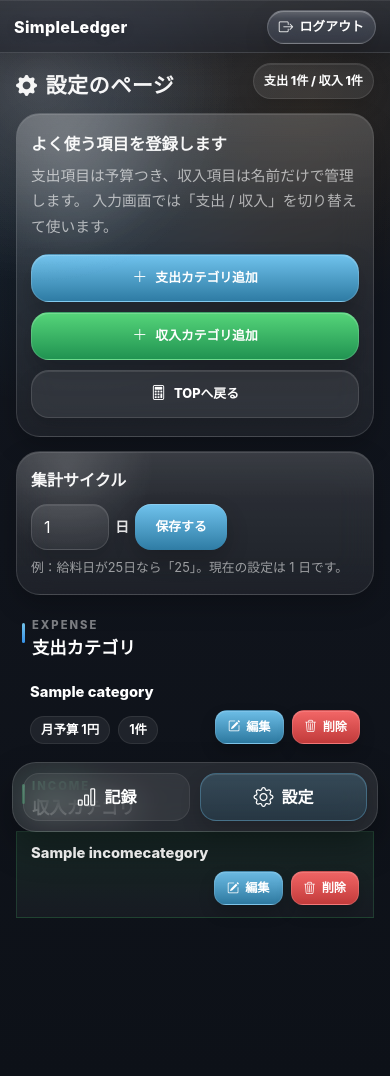
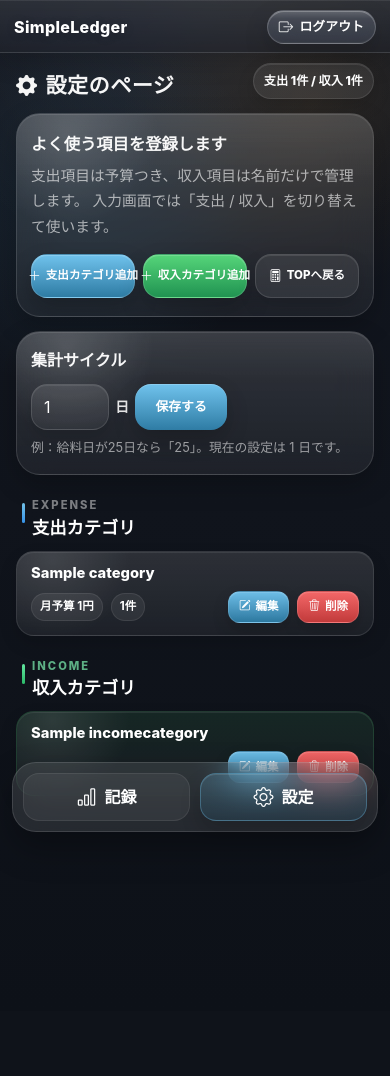
Before and after one commit to yukiakimori0317-art/simpleledger, a Django app: page /categories/ in a window 390 px wide. After the commit the page ends 832 px from the top, so only its background shows below. Run offline with Django 5.2, Linux system fonts and the light colour scheme; a user stored in the database is signed in; tables that the repository leaves empty hold one stand-in row (values such as "Sample post").

Commit message:
設定横並び

```diff
--- a/kakeibo/templates/kakeibo/category_list.html
+++ b/kakeibo/templates/kakeibo/category_list.html
@@ -14,7 +14,6 @@
                         <i class="bi bi-gear-fill"></i>
                         <span>設定のページ</span>
                     </h1>
-
                 </div>
                 <div class="count-chip">
                     支出 {{ category_count }}件 / 収入 {{ income_category_count }}件
@@ -27,6 +26,7 @@
                     支出項目は予算つき、収入項目は名前だけで管理します。
                     入力画面では「支出 / 収入」を切り替えて使います。
                 </div>
+
                 <div class="hero-actions">
                     <a href="{% url 'kakeibo:category_create' %}" class="btn-add-main">
                         <i class="bi bi-plus-lg"></i>
@@ -130,8 +130,7 @@
                     <div class="category-name">{{ category.name }}</div>
 
                     <div class="category-bottom-row">
-        <div class="category-meta compact-meta">
-        </div>
+                        <div class="category-meta compact-meta"></div>
 
                         <div class="category-actions compact-actions">
                             <a href="{% url 'kakeibo:income_category_edit' category.pk %}" class="btn-action btn-edit btn-edit-income">
@@ -367,6 +366,24 @@
         transform: translateY(1px);
     }
 
+    .hero-actions .btn-add-main,
+    .hero-actions .btn-back-soft {
+        width: 100%;
+        display: inline-flex;
+        align-items: center;
+        justify-content: center;
+        text-align: center;
+        min-height: 46px;
+        padding: 0 10px;
+        font-size: 0.82rem;
+        border-radius: 16px;
+    }
+
+    .hero-actions .btn-add-main span,
+    .hero-actions .btn-back-soft span {
+        white-space: nowrap;
+    }
+
     .section-card {
         padding: 16px 14px;
         margin-bottom: 18px;
@@ -467,50 +484,9 @@
         transform: translateY(1px);
     }
 
-    .section-label-wrap {
-        display: flex;
-        align-items: center;
-        justify-content: space-between;
-        gap: 10px;
-        margin: 18px 4px 10px;
-    }
-
-    .section-label-income {
-        margin-top: 22px;
-    }
-
-    .section-label-main {
-        font-size: 1rem;
-        font-weight: 800;
-        color: #fff;
-    }
-
-    .section-label-sub {
-        font-size: 0.8rem;
-        font-weight: 700;
-        color: rgba(255, 255, 255, 0.56);
-    }
-
     .category-list {
         display: grid;
         gap: 12px;
-    }
-
-    .category-row {
-        display: flex;
-        align-items: center;
-        justify-content: space-between;
-        gap: 10px;
-        padding: 10px 12px;
-        border-radius: 16px;
-        background:
-            linear-gradient(180deg, rgba(255, 255, 255, 0.12), rgba(255, 255, 255, 0.06));
-        border: 1px solid rgba(255, 255, 255, 0.10);
-        box-shadow:
-            inset 0 1px 0 rgba(255, 255, 255, 0.08),
-            0 8px 18px rgba(0, 0, 0, 0.14);
-        position: relative;
-        overflow: hidden;
     }
 
     .category-item::before {
@@ -522,23 +498,23 @@
         pointer-events: none;
     }
 
+    .category-item {
+        position: relative;
+        overflow: hidden;
+        padding: 12px 14px;
+        border-radius: 18px;
+        background:
+            linear-gradient(180deg, rgba(255, 255, 255, 0.12), rgba(255, 255, 255, 0.06));
+        border: 1px solid rgba(255, 255, 255, 0.10);
+        box-shadow:
+            inset 0 1px 0 rgba(255, 255, 255, 0.08),
+            0 8px 18px rgba(0, 0, 0, 0.14);
+    }
+
     .income-item {
         background:
             linear-gradient(180deg, rgba(87, 217, 124, 0.10), rgba(255, 255, 255, 0.04));
         border: 1px solid rgba(87, 217, 124, 0.16);
-    }
-
-    .category-row {
-        position: relative;
-        z-index: 1;
-        display: flex;
-        align-items: center;
-        gap: 12px;
-    }
-
-    .category-main {
-        flex: 1;
-        min-width: 0;
     }
 
     .category-name {
@@ -549,16 +525,19 @@
         word-break: break-word;
     }
 
-    .category-item {
-    padding: 12px 14px;
-}
-
     .category-bottom-row {
         margin-top: 8px;
         display: flex;
         align-items: center;
         justify-content: space-between;
         gap: 10px;
+    }
+
+    .category-meta {
+        margin-top: 6px;
+        display: flex;
+        flex-wrap: wrap;
+        gap: 8px;
     }
 
     .compact-meta {
@@ -568,6 +547,31 @@
         gap: 8px;
         flex: 1;
         min-width: 0;
+    }
+
+    .meta-chip {
+        display: inline-flex;
+        align-items: center;
+        justify-content: center;
+        min-height: 28px;
+        padding: 0 10px;
+        border-radius: 999px;
+        background: rgba(255, 255, 255, 0.07);
+        border: 1px solid rgba(255, 255, 255, 0.08);
+        color: #fff;
+        font-size: 0.78rem;
+        font-weight: 700;
+        line-height: 1.25;
+        white-space: nowrap;
+        overflow: hidden;
+        text-overflow: ellipsis;
+    }
+
+    .category-actions {
+        display: flex;
+        gap: 8px;
+        flex-shrink: 0;
+        align-items: center;
     }
 
     .compact-actions {
@@ -595,91 +599,22 @@
         transition: transform 0.12s ease, opacity 0.12s ease;
     }
 
-    .category-meta {
-        margin-top: 6px;
-        display: flex;
-        flex-wrap: wrap;
-        gap: 8px;
+    .btn-action:active {
+        transform: translateY(1px);
     }
 
-    .meta-chip {
-        display: inline-flex;
-        align-items: center;
-        justify-content: center;
-        min-height: 28px;
-        padding: 0 10px;
-        border-radius: 999px;
-        background: rgba(255, 255, 255, 0.07);
-        border: 1px solid rgba(255, 255, 255, 0.08);
-        color: rgba(255, 255, 255, 0.78);
-        font-size: 0.78rem;
-        font-weight: 700;
-        color: #fff;
-        line-height: 1.25;
-        white-space: nowrap;
-        overflow: hidden;
-        text-overflow: ellipsis;
+    .btn-edit,
+    .btn-edit-income {
+        background:
+            linear-gradient(180deg, rgba(114, 198, 241, 0.95), rgba(47, 126, 167, 0.95));
+        color: #ffffff;
     }
 
-    .category-sub {
-        font-size: 0.72rem;
-        color: rgba(255, 255, 255, 0.6);
-        margin-top: 2px;
-        line-height: 1.4;
-    }
-
-    .income-chip {
-        background: rgba(87, 217, 124, 0.12);
-        border-color: rgba(87, 217, 124, 0.18);
-        color: #d7ffe2;
-    }
-
-    .category-actions {
-    display: flex;
-    gap: 8px;
-    flex-shrink: 0;
-    align-items: center;
-}
-
-    .mini-edit-btn,
-    .mini-delete-btn {
-        display: inline-flex;
-        align-items: center;
-        justify-content: center;
-        height: 30px;
-        padding: 0 10px;
-        border-radius: 10px;
-        font-size: 0.72rem;
-        font-weight: 700;
-        text-decoration: none;
-        color: #fff;
-        border: 1px solid rgba(255, 255, 255, 0.10);
-        box-shadow:
-            inset 0 1px 0 rgba(255, 255, 255, 0.10),
-            0 6px 14px rgba(0, 0, 0, 0.14);
-    }
-
-    .mini-edit-btn {
-        background: rgba(90, 200, 250, 0.18);
-    }
-
-    .btn-edit-income {
-        background:
-            linear-gradient(180deg, rgba(87, 217, 124, 0.95), rgba(33, 150, 83, 0.95));
-    }
-
-    .btn-delete {
-        background:
-            linear-gradient(180deg, rgba(255, 107, 107, 0.95), rgba(204, 61, 61, 0.95));
-    }
-
+    .btn-delete,
     .btn-delete-income {
         background:
             linear-gradient(180deg, rgba(255, 107, 107, 0.95), rgba(204, 61, 61, 0.95));
-    }
-
-    .btn-action:active {
-        transform: translateY(1px);
+        color: #ffffff;
     }
 
     .empty-card {
@@ -773,65 +708,6 @@
             0 10px 20px rgba(0, 0, 0, 0.18);
     }
 
-    @media (max-width: 420px) {
-        .page-title {
-            font-size: 1.32rem;
-        }
-
-        .hero-card,
-        .section-card {
-            padding-left: 14px;
-            padding-right: 14px;
-        }
-
-        .cycle-inline-row {
-            gap: 6px;
-        }
-
-        .cycle-input-wrap {
-            width: 78px;
-        }
-
-        .cycle-day-label {
-            font-size: 0.88rem;
-        }
-
-        .btn-save-cycle {
-            min-width: 92px;
-            font-size: 0.8rem;
-            padding: 0 10px;
-        }
-
-        .category-row {
-            align-items: center;
-        }
-
-        .category-name {
-            font-size: 0.92rem;
-        }
-
-        .category-sub {
-            font-size: 0.7rem;
-        }
-
-        .mini-edit-btn,
-        .mini-delete-btn {
-            min-height: 32px;
-            padding: 0 9px;
-            font-size: 0.74rem;
-        }
-
-        .hero-actions {
-            display: grid;
-            grid-template-columns: 1fr;
-        }
-
-        .count-chip {
-            font-size: 0.76rem;
-            padding: 0 10px;
-        }
-    }
-
     .page-title-with-icon {
         display: inline-flex;
         align-items: center;
@@ -875,39 +751,77 @@
         line-height: 1.2;
     }
 
-/* 収入だけちょっと色変える */
     .income-heading .section-kicker {
         color: rgba(120, 230, 170, 0.75);
     }
 
+    @media (max-width: 420px) {
+        .page-title {
+            font-size: 1.32rem;
+        }
+
+        .hero-card,
+        .section-card {
+            padding-left: 14px;
+            padding-right: 14px;
+        }
+
+        .count-chip {
+            font-size: 0.76rem;
+            padding: 0 10px;
+        }
+
+        .cycle-inline-row {
+            gap: 6px;
+        }
+
+        .cycle-input-wrap {
+            width: 78px;
+        }
+
+        .cycle-day-label {
+            font-size: 0.88rem;
+        }
+
+        .btn-save-cycle {
+            min-width: 92px;
+            font-size: 0.8rem;
+            padding: 0 10px;
+        }
+
+        .hero-actions {
+            grid-template-columns: repeat(3, minmax(0, 1fr));
+            gap: 8px;
+        }
+
         .hero-actions .btn-add-main,
         .hero-actions .btn-back-soft {
-    width: 100%;
-    display: inline-flex;
-    align-items: center;
-    justify-content: center;
-    text-align: center;
+            min-height: 44px;
+            padding: 0 8px;
+            font-size: 0.72rem;
+            gap: 5px;
         }
 
-.hero-actions .btn-add-main span,
-.hero-actions .btn-back-soft span {
-    white-space: nowrap;
+        .hero-actions .btn-add-main i,
+        .hero-actions .btn-back-soft i {
             font-size: 0.8rem;
         }
 
-.btn-edit,
-.btn-edit-income {
-    background:
-        linear-gradient(180deg, rgba(114, 198, 241, 0.95), rgba(47, 126, 167, 0.95));
-    color: #ffffff;
+        .category-name {
+            font-size: 0.92rem;
         }
 
-.btn-delete,
-.btn-delete-income {
-    background:
-        linear-gradient(180deg, rgba(255, 107, 107, 0.95), rgba(204, 61, 61, 0.95));
-    color: #ffffff;
+        .meta-chip {
+            font-size: 0.72rem;
+            padding: 0 8px;
         }
 
+        .btn-action {
+            min-height: 32px;
+            padding: 0 10px;
+            font-size: 0.72rem;
+            gap: 5px;
+        }
+    }
 </style>
 {% endblock %}
```
Lines whose indentation alone changed are shown as unchanged.
